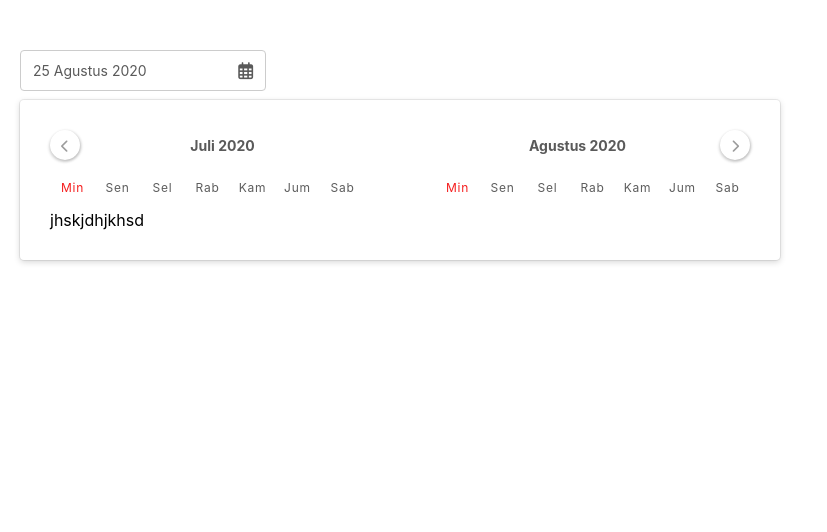
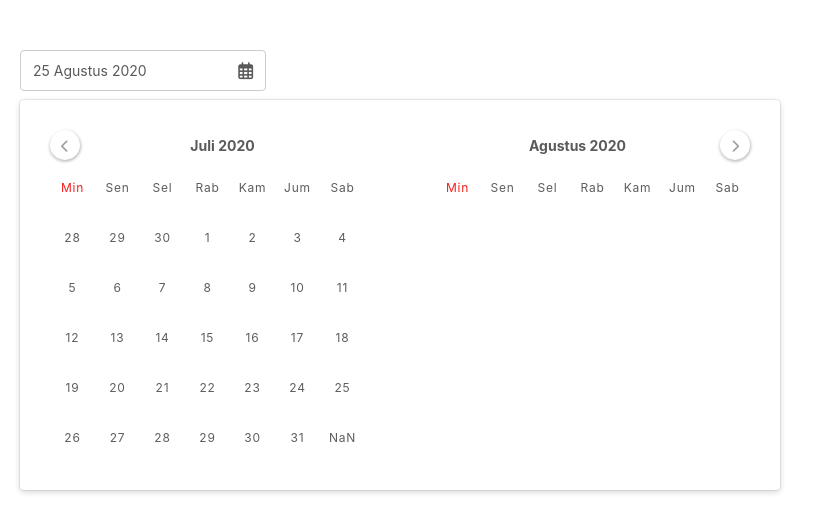
Before and after one commit to anaoktaa/datepicker, a React (Create React App) app: page / in a window 1280 px wide. Shown: the top 532 px of the page, without its empty margins (0-827 px from the left). Built offline with nearby package versions, Linux system fonts and the light colour scheme.

Commit message:
adding date to datepicker

```diff
--- a/src/components/date-of-month/date-of-month.component.js
+++ b/src/components/date-of-month/date-of-month.component.js
@@ -1,7 +1,8 @@
 import React from 'react';
 import { addDays, format, startOfMonth, endOfMonth, startOfWeek,
-    endOfWeek } from 'date-fns';
+         endOfWeek, getDate } from 'date-fns';
 
+import { DaysNameContainer, DaysName, RedDaysName } from './date-of-month.styles';
 const DateOfMonth = ({ locale }) => {
 
     const monthStart = startOfMonth(new Date());
@@ -22,11 +23,23 @@ const DateOfMonth = ({ locale }) => {
         }
         monthDateList.push(weekDateList);
     }
-
-    console.log("MONTH DATE LIST", monthDateList);
     return (
         <div>
-           jhskjdhjkhsd
+           {
+               monthDateList.map((week) => {
+                    return (
+                        <DaysNameContainer>
+                            {
+                                week.map((day) => {
+                                    return (
+                                        <DaysName>{getDate(new Date(day))}</DaysName>
+                                    )
+                                })
+                            }
+                        </DaysNameContainer>
+                    )
+               })
+           }
         </div>
     )
 };
--- a/src/components/date-of-month/date-of-month.styles.js
+++ b/src/components/date-of-month/date-of-month.styles.js
@@ -0,0 +1,27 @@
+import styled, { css } from 'styled-components';
+
+export const DaysNameContainer = styled.ul`
+    display: flex;
+    justify-content: space-around;
+    margin: 20px 0 0;
+    padding: 0;
+`;
+
+const DaysTextStyle = css`
+    display: inline-block;
+    font-size: 12px;
+    width: 30px;
+    letter-spacing: 0.8px;
+    height: 30px;
+    text-align: center;
+`;
+
+export const DaysName = styled.li`
+    ${DaysTextStyle};
+    color: #5d5d5d;
+`;
+
+export const RedDaysName = styled.li`
+    ${DaysTextStyle};
+    color: #f51e1e;
+`;
```
Also changed, not shown: src/components/date-of-month/date-of-month.utils.js (added).
